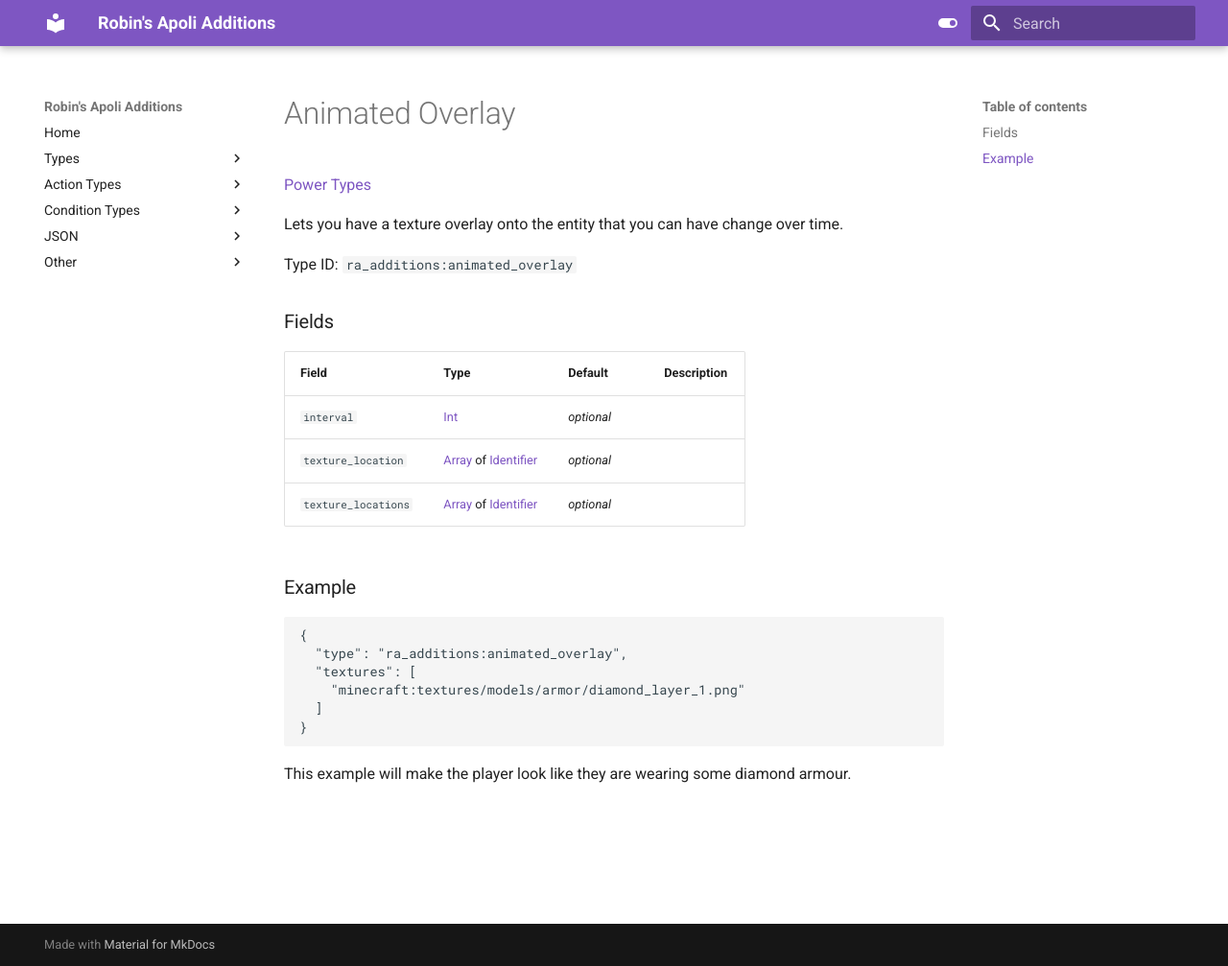
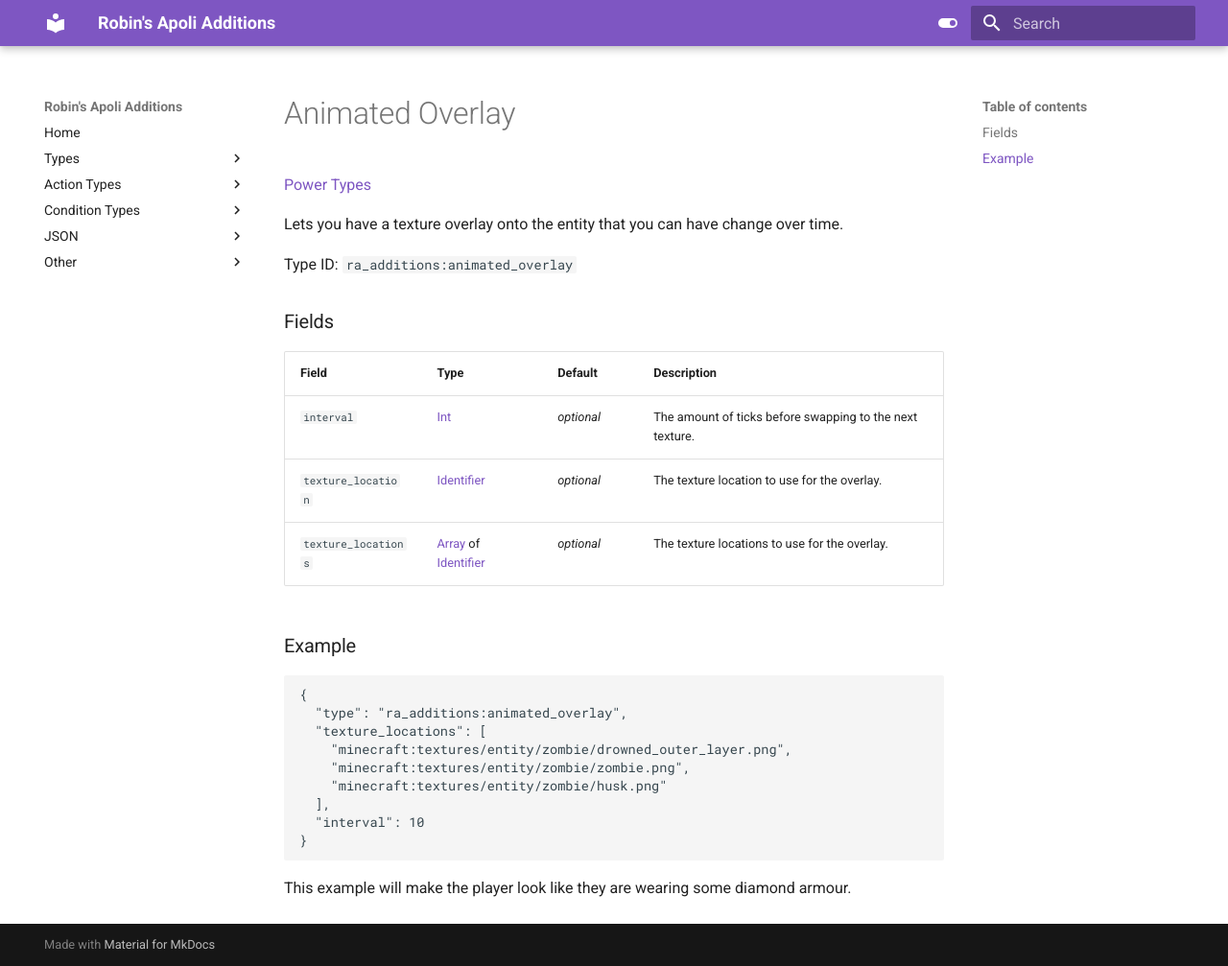
Before and after one commit to ThatRobin/DockyTest, an MkDocs documentation site: the page built from docs/power_types/animated_overlay.md, in a window 1280 px wide and 1007 px high. Shown: the whole window at 96% size. Built offline with MkDocs 1.6.1 and Material for MkDocs 9.7.7, drawn with Linux system fonts in a browser that asks for light colours.

Commit message:
updated powers

````diff
--- a/docs/power_types/animated_overlay.md
+++ b/docs/power_types/animated_overlay.md
@@ -7,17 +7,20 @@ Type ID: `ra_additions:animated_overlay`
 ### Fields
  | Field | Type | Default | Description |
 |---|---|---|---|
- | `interval` | [Int](../data_types/int.md) | _optional_ |  |
- | `texture_location` | [Array](../data_types/array.md) of [Identifier](../data_types/identifier.md) | _optional_ |  |
- | `texture_locations` | [Array](../data_types/array.md) of [Identifier](../data_types/identifier.md) | _optional_ |  |
+ | `interval` | [Int](../data_types/int.md) | _optional_ | The amount of ticks before swapping to the next texture. |
+ | `texture_location` | [Identifier](../data_types/identifier.md) | _optional_ | The texture location to use for the overlay. |
+ | `texture_locations` | [Array](../data_types/array.md) of [Identifier](../data_types/identifier.md) | _optional_ | The texture locations to use for the overlay. |
 
 ### Example
 ```json
 {
   "type": "ra_additions:animated_overlay",
-  "textures": [
-    "minecraft:textures/models/armor/diamond_layer_1.png"
-  ]
+  "texture_locations": [
+    "minecraft:textures/entity/zombie/drowned_outer_layer.png",
+    "minecraft:textures/entity/zombie/zombie.png",
+    "minecraft:textures/entity/zombie/husk.png"
+  ],
+  "interval": 10
 }
 ```
 This example will make the player look like they are wearing some diamond armour.
````
Also changed, not shown: docs/power_types.md (+1 -2 lines), docs/power_types/brewing_stand.md (+1 -1 lines), docs/power_types/custom_model_render.md (+2 -2 lines), docs/power_types/nbt.md (added, +8 -0 lines), docs/power_types/value.md (+4 -1 lines).
